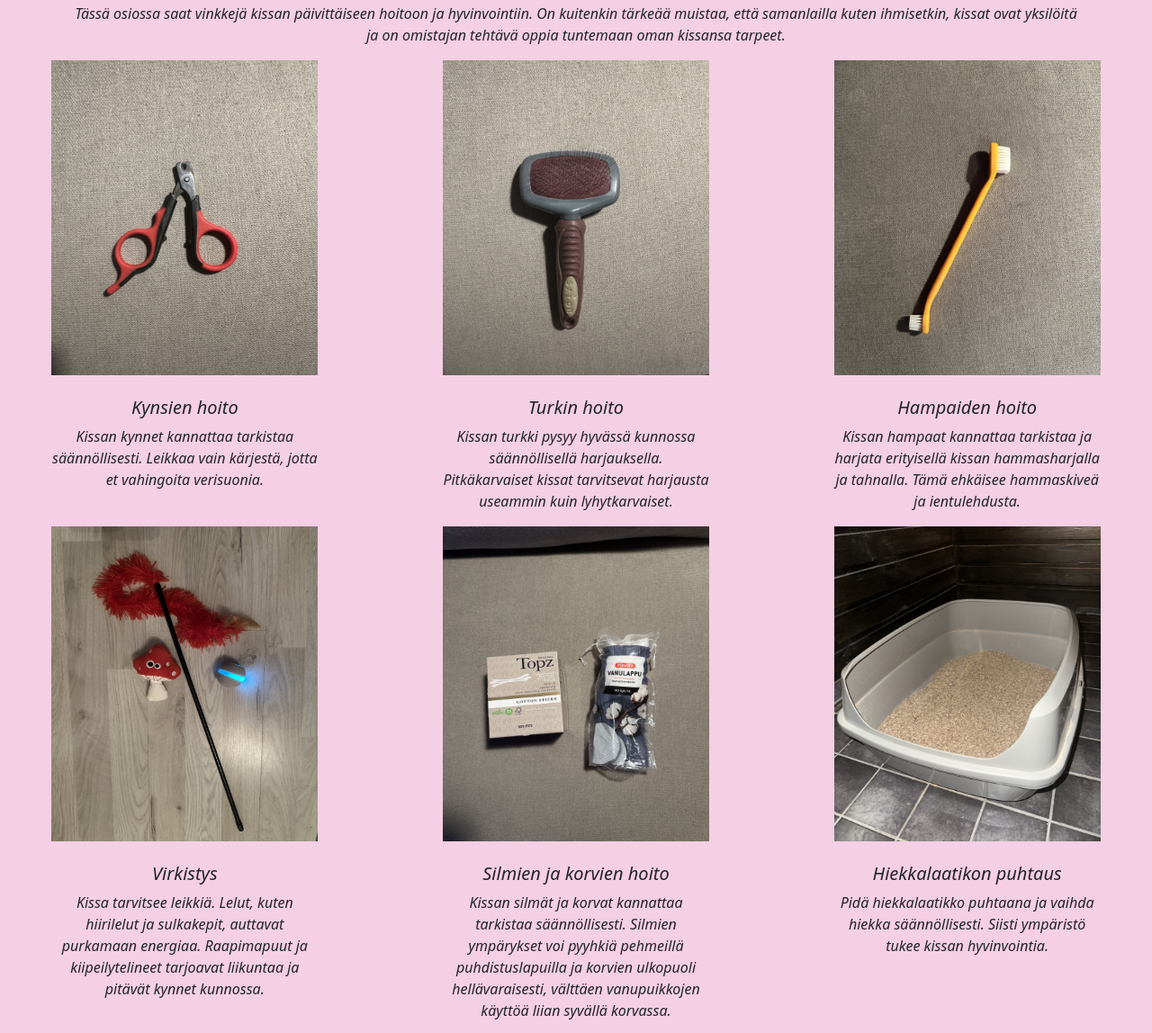
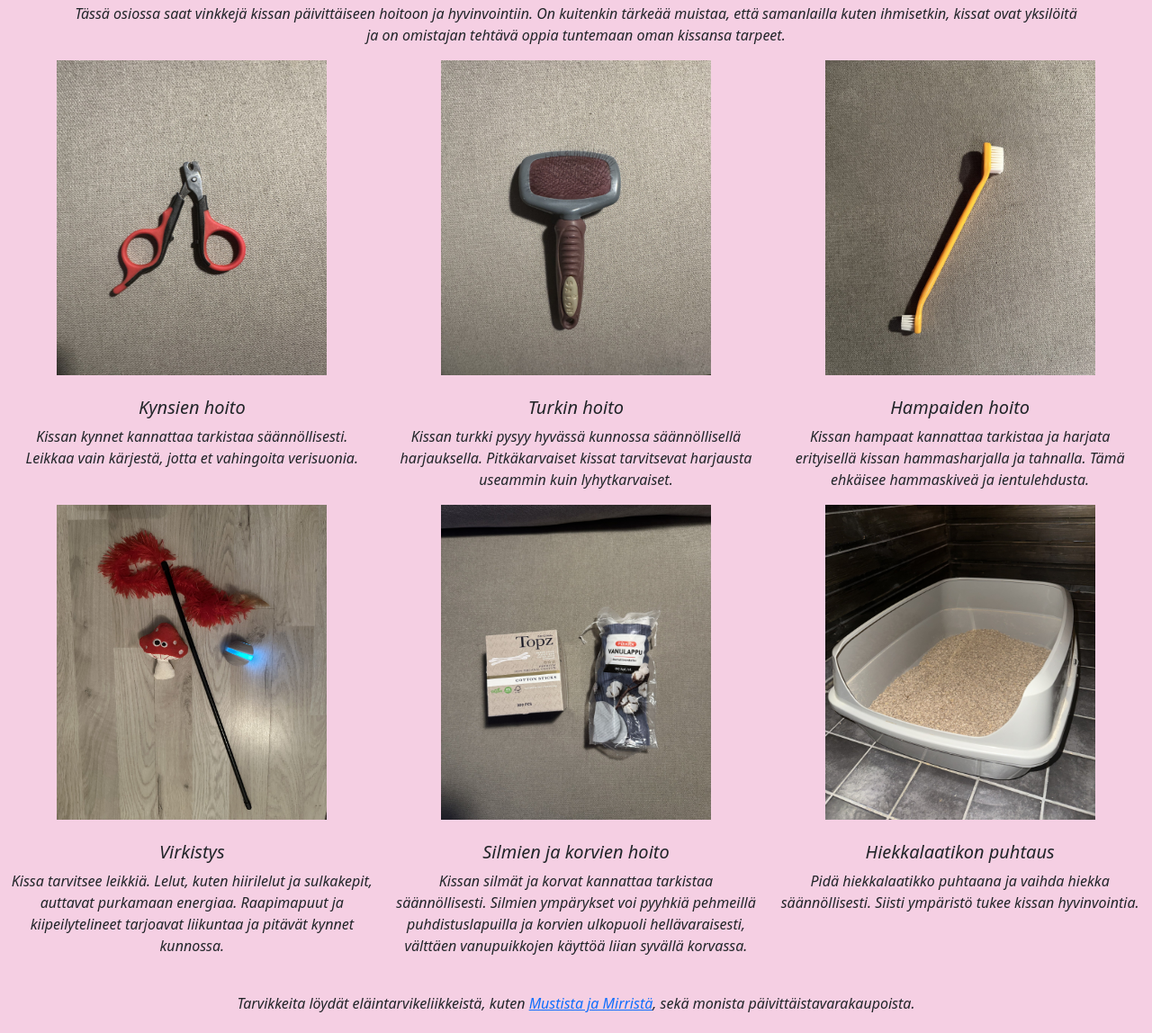
Before and after one commit to mikaelalinnea/WK-projekti, a plain HTML site: page hoito.html in a window 1280 px wide. Shown: the part 133-1281 px from the top of the page at 90% size. Drawn offline with nearby package versions, Linux system fonts and the light colour scheme.

Commit message:
muutosta

```diff
--- a/hoito.html
+++ b/hoito.html
@@ -35,17 +35,17 @@
 
 
 <div class="row">
-<div style="max-width: 320px; margin: 0 auto;">
+<div class="col-md-4 text-center">
   <img src="images/tarvike1.jpg" alt="Kynsisakset" class="img-fluid mb-4" style="max-height:350px; max-width: 300px; width:100%;">
   <h5>Kynsien hoito</h5>
   <p>Kissan kynnet kannattaa tarkistaa säännöllisesti. Leikkaa vain kärjestä, jotta et vahingoita verisuonia.</p>
 </div>
-<div style="max-width: 320px; margin: 0 auto;">
+<div class="col-md-4 text-center">
   <img src="images/tarvike2.jpg" alt="Harja" class="img-fluid mb-4" style="max-height:350px; max-width: 300px; width:100%;">
   <h5>Turkin hoito</h5>
   <p>Kissan turkki pysyy hyvässä kunnossa säännöllisellä harjauksella. Pitkäkarvaiset kissat tarvitsevat harjausta useammin kuin lyhytkarvaiset.</p>
 </div>
-<div style="max-width: 320px; margin: 0 auto;">
+<div class="col-md-4 text-center">
   <img src="images/tarvike3.jpg" alt="Hammasharja" class="img-fluid mb-4" style="max-height:350px; max-width: 300px; width:100%;">
   <h5>Hampaiden hoito</h5>
   <p>Kissan hampaat kannattaa tarkistaa ja harjata erityisellä kissan hammasharjalla ja tahnalla. Tämä ehkäisee hammaskiveä ja ientulehdusta.</p>
@@ -53,17 +53,17 @@
 </div>
 
 <div class="row">
-<div style="max-width: 320px; margin: 0 auto;">
+<div class="col-md-4 text center">
   <img src="images/tarvike4.jpg" alt="Kissan lelut" class="img-fluid mb-4" style="max-height:350px; max-width: 300px; width:100%;">
   <h5>Virkistys</h5>
   <p>Kissa tarvitsee leikkiä. Lelut, kuten hiirilelut ja sulkakepit, auttavat purkamaan energiaa. Raapimapuut ja kiipeilytelineet tarjoavat liikuntaa ja pitävät kynnet kunnossa.</p>
 </div>
-<div style="max-width: 320px; margin: 0 auto;">
+<div class="col-md-4 text-center">
   <img src="images/tarvike5.jpg" alt="Vanupuikot ja puhdistuslaput" class="img-fluid mb-4" style="max-height:350px; max-width: 300px; width:100%;">
   <h5>Silmien ja korvien hoito</h5>
   <p>Kissan silmät ja korvat kannattaa tarkistaa säännöllisesti. Silmien ympärykset voi pyyhkiä pehmeillä puhdistuslapuilla ja korvien ulkopuoli hellävaraisesti, välttäen vanupuikkojen käyttöä liian syvällä korvassa.</p>
 </div>
-<div style="max-width: 320px; margin: 0 auto;">
+<div class="col-md-4 text-center">
   <img src="images/tarvike6.jpg" alt="Hiekkalaatikko" class="img-fluid mb-4" style="max-height:350px; max-width: 300px; width:100%;">
   <h5>Hiekkalaatikon puhtaus</h5>
   <p>Pidä hiekkalaatikko puhtaana ja vaihda hiekka säännöllisesti. Siisti ympäristö tukee kissan hyvinvointia.</p>
--- a/styles.css
+++ b/styles.css
@@ -22,3 +22,10 @@ ul {
   text-align: center;
   padding-left: 0;
   }
+.row {
+  margin-left: 0;
+  margin-right: 0;
+}
+html, body {
+  overflow-x: hidden;
+}
```
Also changed, not shown: ruokinta.html (+3 -1 lines).
